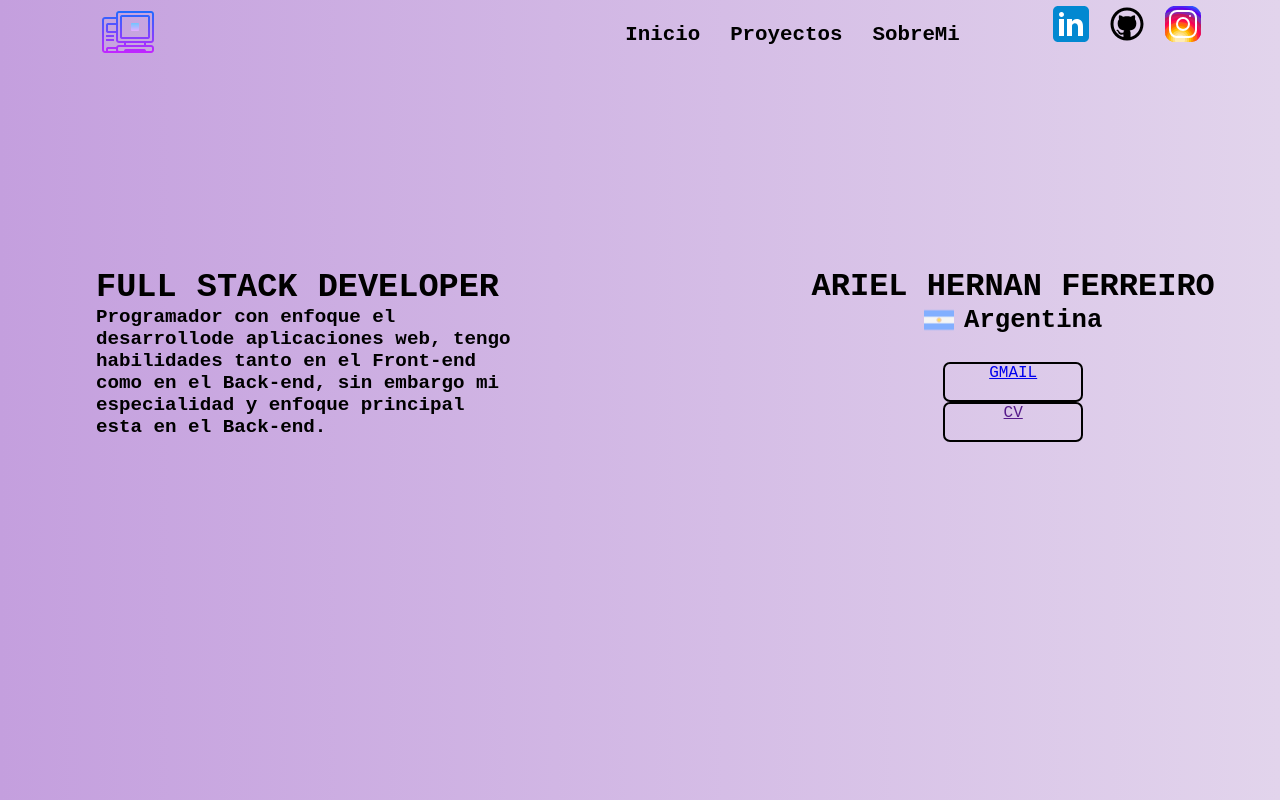
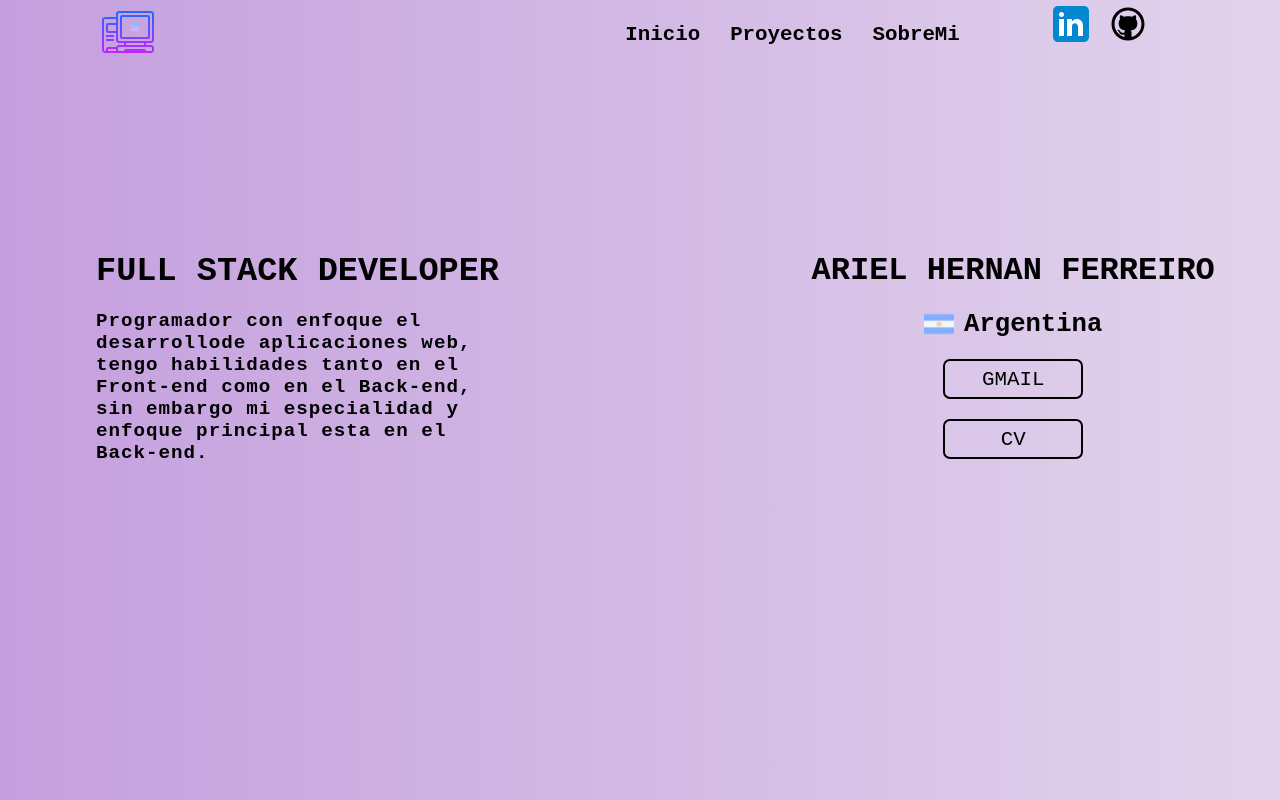
Before and after one commit to ferreiroariel1/portafolio, a React (Vite) app: page / in a window 1280 px wide. Built offline with nearby package versions, Linux system fonts and the light colour scheme.

Commit message:
inicio terminado

```diff
--- a/src/Inicio/Inicio.module.css
+++ b/src/Inicio/Inicio.module.css
@@ -6,12 +6,15 @@
   grid-template-columns: 65% 35%;
   justify-content: center;
   align-items: center;
-  padding-bottom: 16vh;
+  padding-bottom: 20vh;
   }
 
 .full{
   width: 420px;
   height: 200px;
+  display: flex;
+  flex-direction: column;
+  gap: 20px;
 
 }
 
@@ -22,6 +25,8 @@
 .full p {
   font-size: 1.2rem;
   font-weight: 600;
+  letter-spacing: 1px;
+
 }
 
 .botones{
@@ -30,6 +35,7 @@
   display: flex;
   flex-direction: column;
   text-align: center;
+  gap: 20px;
 }
 
 .botones h1 {
@@ -65,12 +71,23 @@
   flex-direction: column;
   justify-content: center;
   align-items: center;
+  gap: 20px;
 }
 
 .botones div a {
   width: 140px;
   height: 40px;
+  text-decoration: none;
+  font-size: 1.3rem;
+  color:black;
   border: 2px solid black;
   border-radius: 7px;
+  display: flex;
+  justify-content: center;
+  align-items: center;
 
 }
+
+.botones div a:hover {
+  background: linear-gradient(180deg, rgb(196, 159, 222), rgb(226, 212, 236));
+}
--- a/src/Menu/Menu.jsx
+++ b/src/Menu/Menu.jsx
@@ -25,9 +25,7 @@ function Menu() {
             <img src={github} alt="" />
         </a>
 
-        <a href="https://www.instagram.com/ariel_ferreiro1/" className={style.instagram}target="_blank" rel="noopener noreferrer">
-            <img src={instagram} alt="" />
-        </a>
+
 
     </div>
     </header>
--- a/src/Menu/Menu.module.css
+++ b/src/Menu/Menu.module.css
@@ -7,7 +7,10 @@
     grid-template-columns: 15% 70% 15%;
     align-items: center;
 
-}
+}.header nav :hover {
+    background: linear-gradient(180deg,  rgb(196, 159, 222), rgb(226, 212, 236));
+    border-radius: 5px;
+  }
 
 .nav{
     width: 92%;
@@ -48,11 +51,7 @@
     height: 40px;
 }
 
-.instagram{
-    margin-left: 1%;
-    width: 50px;
-    height: 40px;
-}
+
 
 .Logo{
     width: 5%;
```
